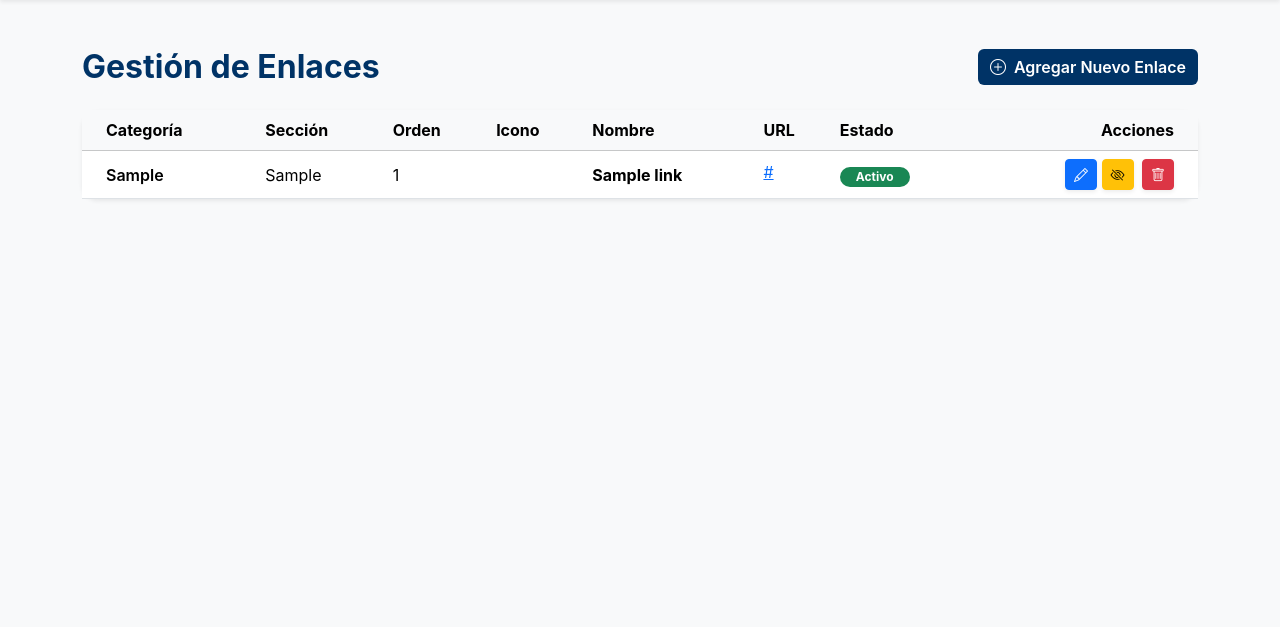
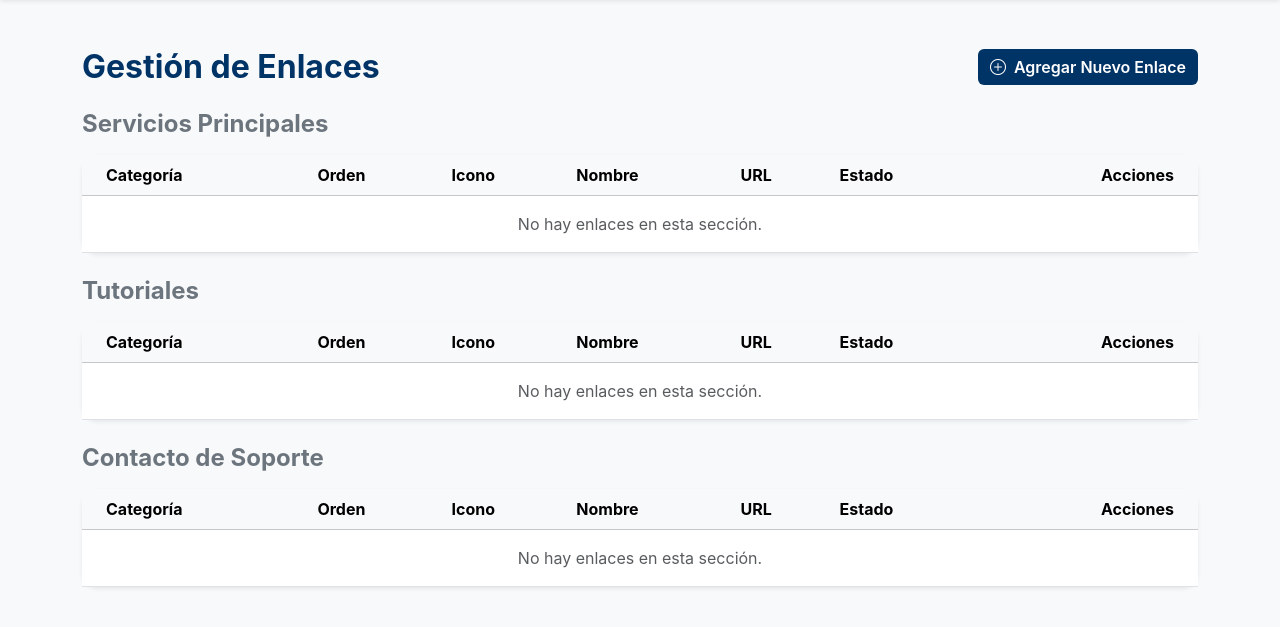
Before and after one commit to j-alexander-acosta/Portal.UNACH, a Flask app: page /admin in a window 1280 px wide. Shown: the part 56-683 px from the top of the page. Run offline with Flask 3, Linux system fonts and the light colour scheme; the visitor is signed in with stand-in values (Sample User, id 1); tables that the repository leaves empty hold one stand-in row (values such as "Sample post").

Commit message:
Restore the 3-table horizontal section design over tabs

```diff
--- a/templates/admin.html
+++ b/templates/admin.html
@@ -49,14 +49,16 @@
             </div>
         </div>
 
-        <div class="card shadow-sm border-0 rounded-4">
+
+        {% macro render_links_table(table_title, section_links) %}
+        <h4 class="fw-bold mt-4 mb-3 text-secondary">{{ table_title }}</h4>
+        <div class="card shadow-sm border-0 rounded-4 mb-4">
             <div class="card-body p-0">
                 <div class="table-responsive">
                     <table class="table table-hover align-middle mb-0">
                         <thead class="table-light">
                             <tr>
                                 <th class="ps-4">Categoría</th>
-                                <th>Sección</th>
                                 <th>Orden</th>
                                 <th>Icono</th>
                                 <th>Nombre</th>
@@ -66,63 +68,8 @@
                             </tr>
                         </thead>
                         <tbody>
-                            {% for link in links %}
-                            <tr {% if not link.is_active %}class="table-secondary text-muted"{% endif %}>
-                                <td class="ps-4 fw-semibold text-capitalize">{{ link.category }}</td>
-                                <td class="text-capitalize">
-                                    {% if link.section == 'main' %}Principal
-                                    {% elif link.section == 'tutorial' %}Tutorial
-                                    {% elif link.section == 'support' %}Soporte
-                                    {% else %}{{ link.section }}{% endif %}
-                                </td>
-                                <td>{{ link.order }}</td>
-                                <td><i class="bi {{ link.icon }} fs-4 text-unach"></i></td>
-                                <td class="fw-bold">{{ link.name }}</td>
-                                <td><a href="{{ link.url }}" target="_blank" class="text-truncate d-inline-block" style="max-width: 250px;">{{ link.url }}</a></td>
-                                <td>
-                                    {% if link.is_active %}
-                                        <span class="badge bg-success rounded-pill px-3">Activo</span>
-                                    {% else %}
-                                        <span class="badge bg-secondary rounded-pill px-3">Oculto</span>
-                                    {% endif %}
-                                </td>
-                                <td class="pe-4 text-end">
-                                    <button type="button" class="btn btn-sm btn-primary px-2 shadow-sm" data-bs-toggle="modal" data-bs-target="#editLinkModal{{ link.id }}" title="Editar">
-                                        <i class="bi bi-pencil"></i>
-                                    </button>
-                                    <form action="{{ url_for('admin_link_toggle', link_id=link.id) }}" method="POST" class="d-inline">
-                                        <button type="submit" class="btn btn-sm btn-{{ 'warning' if link.is_active else 'success' }} px-2 shadow-sm" title="Alternar Estado">
-                                            <i class="bi bi-eye{{ '-slash' if link.is_active else '' }}"></i>
-                                        </button>
-                                    </form>
-                                    <form action="{{ url_for('admin_link_delete', link_id=link.id) }}" method="POST" class="d-inline" onsubmit="return confirm('¿Estás seguro de que deseas eliminar este enlace? Esta acción no se puede deshacer.');">
-                                        <button type="submit" class="btn btn-sm btn-danger px-2 ms-1 shadow-sm" title="Eliminar">
-                                            <i class="bi bi-trash"></i>
-                                        </button>
-                                    </form>
+                            {% for link in section_links %}
 
-                                    <!-- Modal para Editar Enlace -->
-                                    <div class="modal fade text-start" id="editLinkModal{{ link.id }}" tabindex="-1" aria-labelledby="editLinkModalLabel{{ link.id }}" aria-hidden="true">
-                                        <div class="modal-dialog">
-                                            <div class="modal-content border-0 shadow rounded-4">
-                                                <div class="modal-header bg-light">
-                                                    <h5 class="modal-title fw-bold text-unach" id="editLinkModalLabel{{ link.id }}">Editar Enlace Institucional</h5>
-                                                    <button type="button" class="btn-close" data-bs-dismiss="modal" aria-label="Close"></button>
-                                                </div>
-                                                <form action="{{ url_for('admin_link_edit', link_id=link.id) }}" method="POST">
-                                                    <div class="modal-body p-4">
-                                                        <div class="mb-3">
-                                                            <label class="form-label fw-semibold">Nombre del Servicio</label>
-                                                            <input type="text" class="form-control" name="name" value="{{ link.name }}" required placeholder="Ej. Portal de Notas">
-                                                        </div>
-                                                        <div class="mb-3">
-                                                            <label class="form-label fw-semibold">URL de Destino</label>
-                                                            <input type="url" class="form-control" name="url" value="{{ link.url }}" required placeholder="https://...">
-                                                        </div>
-                                                        <div class="mb-3">
-                                                            <label class="form-label fw-semibold">Clase de Icono (<a href="https://icons.getbootstrap.com/" target="_blank">Bootstrap Icons</a>)</label>
-                                                            <input type="text" class="form-control" name="icon" value="{{ link.icon }}" required placeholder="Ej. bi-journal-text">
-                                                        </div>
                                                         <div class="row">
                                                             <div class="col-md-4 mb-3">
                                                                 <label class="form-label fw-semibold">Sección</label>
@@ -145,24 +92,21 @@
                                                                 <input type="number" class="form-control" name="order" value="{{ link.order }}" required>
                                                             </div>
                                                         </div>
-                                                    </div>
-                                                    <div class="modal-footer bg-light">
-                                                        <button type="button" class="btn btn-secondary" data-bs-dismiss="modal">Cancelar</button>
-                                                        <button type="submit" class="btn btn-unach">Guardar Cambios</button>
-                                                    </div>
-                                                </form>
-                                            </div>
-                                        </div>
-                                    </div>
-                                </td>
-                            </tr>
+
                             {% endfor %}
+                            {% if not section_links %}
+                            <tr><td colspan="7" class="text-center text-muted py-3">No hay enlaces en esta sección.</td></tr>
+                            {% endif %}
                         </tbody>
                     </table>
                 </div>
             </div>
         </div>
-    </div>
+        {% endmacro %}
+
+        {{ render_links_table('Servicios Principales', links | selectattr('section', 'equalto', 'main') | list) }}
+        {{ render_links_table('Tutoriales', links | selectattr('section', 'equalto', 'tutorial') | list) }}
+        {{ render_links_table('Contacto de Soporte', links | selectattr('section', 'equalto', 'support') | list) }}
 
     <!-- Modal para Agregar Enlace -->
     <div class="modal fade" id="addLinkModal" tabindex="-1" aria-labelledby="addLinkModalLabel" aria-hidden="true">
@@ -186,6 +130,7 @@
                             <label class="form-label fw-semibold">Clase de Icono (<a href="https://icons.getbootstrap.com/" target="_blank">Bootstrap Icons</a>)</label>
                             <input type="text" class="form-control" name="icon" required placeholder="Ej. bi-journal-text">
                         </div>
+
                         <div class="row">
                             <div class="col-md-4 mb-3">
                                 <label class="form-label fw-semibold">Sección</label>
```
